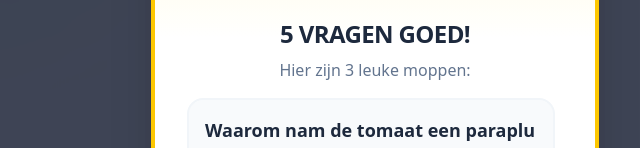
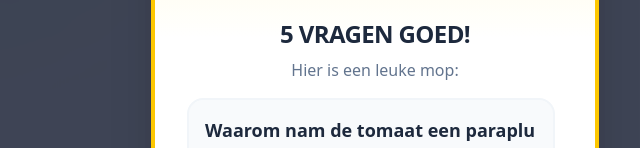
Before and after one commit to john-de-graaf/SamenSlimmer, a React (Vite) app: page / in a window 1280 px wide. Shown: the part 247-395 px from the top of the page, without its empty margins (265-905 px from the left). Built offline with nearby package versions, Linux system fonts and the light colour scheme.

Commit message:
Update joke message display logic

```diff
--- a/src/App.tsx
+++ b/src/App.tsx
@@ -3442,7 +3442,9 @@ export default function App() {
                   <h2 className="text-xl sm:text-2xl font-black text-slate-800 uppercase tracking-tight mb-2 relative z-10">
                     {screen === 'gameroom' ? 'Moppenboek!' : '5 Vragen Goed!'}
                   </h2>
-                  <p className="text-slate-500 font-medium mb-4 relative z-10">Hier zijn 3 leuke moppen:</p>
+                  <p className="text-slate-500 font-medium mb-4 relative z-10">
+                    {jokes.length === 1 ? 'Hier is een leuke mop:' : `Hier zijn ${jokes.length} leuke moppen:`}
+                  </p>
 
                   <div className="flex-1 overflow-y-auto space-y-4 pr-2 mb-6 relative z-10 custom-scrollbar">
                     {jokes.map((j, idx) => (
```
